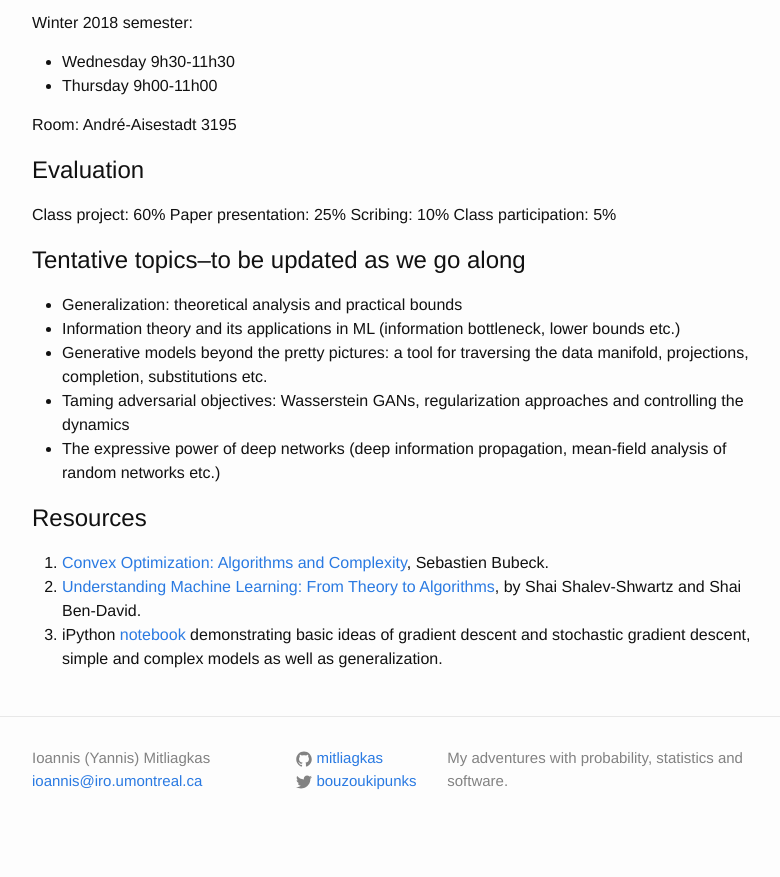
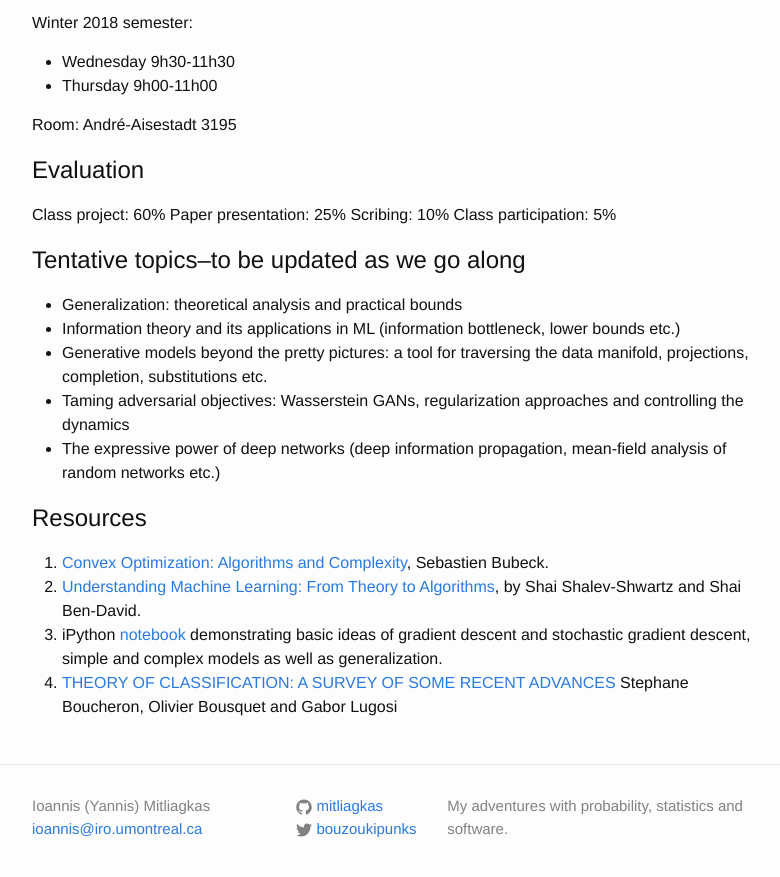
Before and after one commit to mitliagkas/mitliagkas.github.io, a Jekyll site: the page built from dl-theory-class.md, in a window 1280 px wide and 900 px high, scrolled down 995 px. Shown: the top 877 px of the window, without its empty margins (238-1018 px from the left). Built offline with Jekyll 4.4.1, drawn with Linux system fonts in a browser that asks for light colours; before the commit the page ends 1847 px from its top, so only the background shows below that.

Commit message:
Extra resource

```diff
--- a/dl-theory-class.md
+++ b/dl-theory-class.md
@@ -62,3 +62,4 @@ Resources
 3. iPython [notebook](https://github.com/anadim/ECE901/blob/master/sgd_vs_gd.ipynb)
 	demonstrating basic ideas of gradient descent and stochastic gradient descent,
 	simple and complex models as well as generalization.
+4. [THEORY OF CLASSIFICATION: A SURVEY OF SOME RECENT ADVANCES](https://www.esaim-ps.org/articles/ps/pdf/2005/01/ps0420.pdf) Stephane Boucheron, Olivier Bousquet and Gabor Lugosi
```
